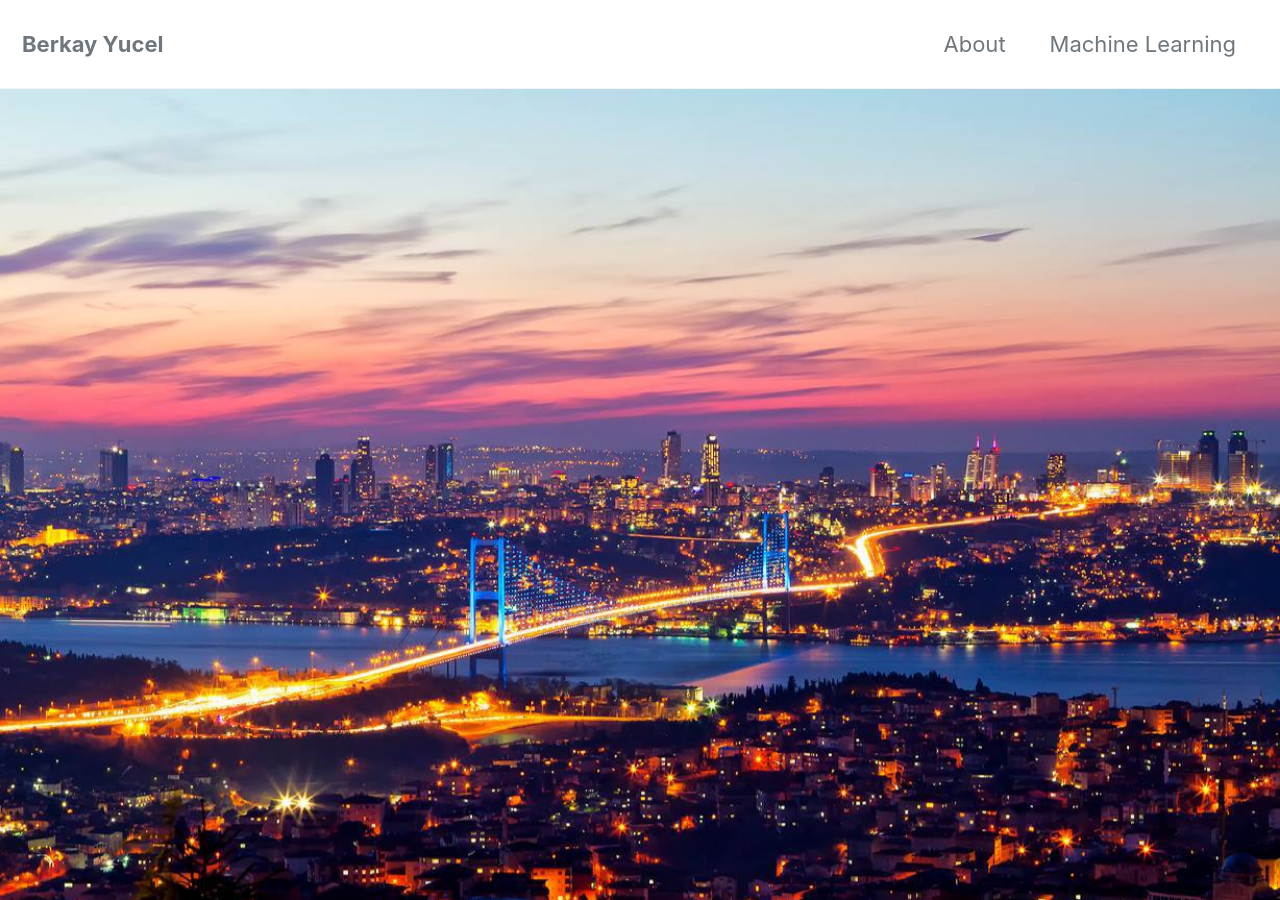
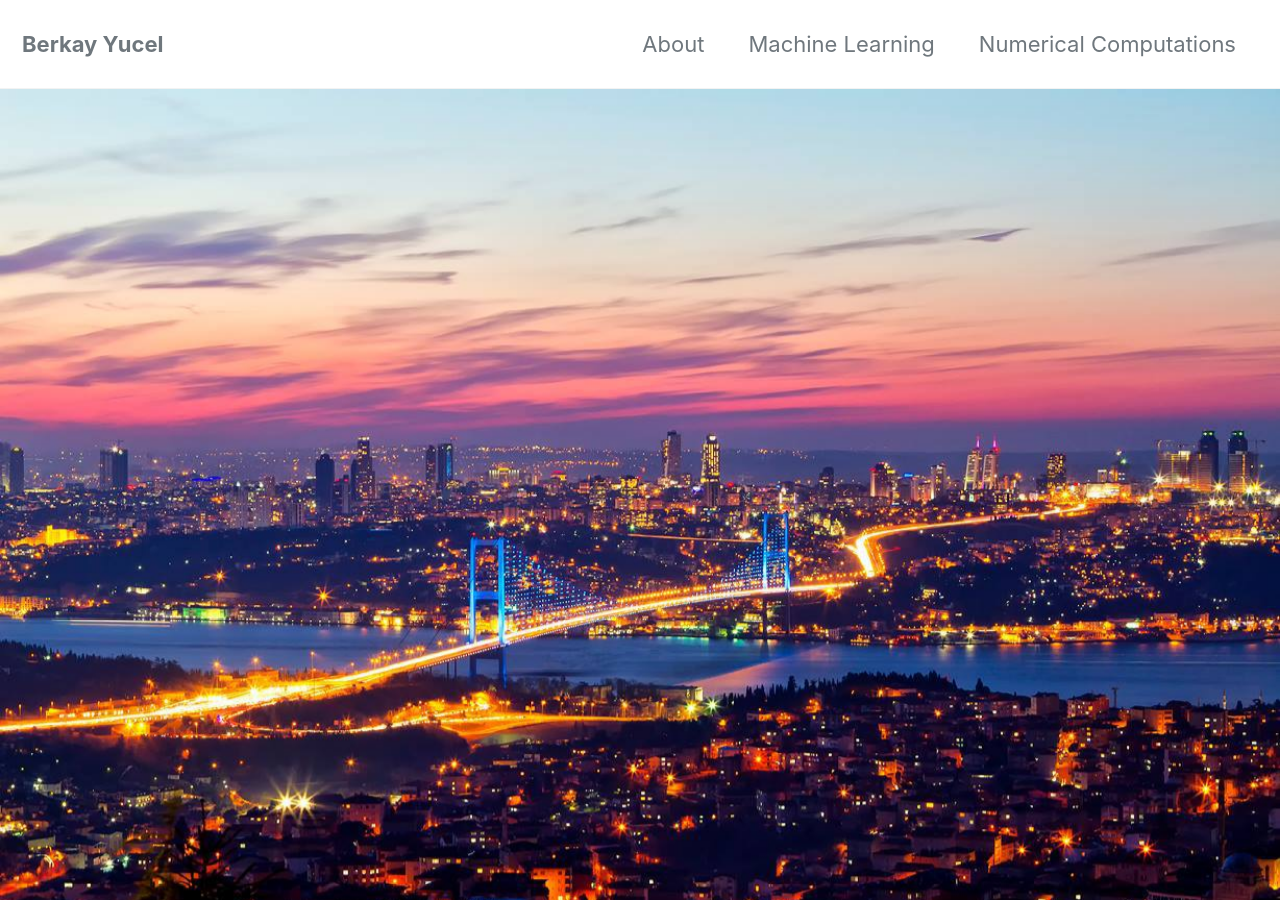
Before and after one commit to beyucel/beyucel.github.io, a Jekyll site: the page built from index.html, in a window 1280 px wide and 900 px high. Built offline with Jekyll 4.4.1, drawn with Linux system fonts in a browser that asks for light colours; cached includes are drawn as plain includes; nearby versions of some CDN libraries; the list of posts is cut into pages by our own code.

Commit message:
module added to the website

```diff
--- a/_data/navigation.yml
+++ b/_data/navigation.yml
@@ -4,6 +4,8 @@ main:
     url: /about/
   - title: "Machine Learning"
     url: /machinelearning/
+  - title: "Numerical Computations"
+    url: /numericalcomputation/
   # - title: "Sample Collections"
   #   url: /collection-archive/
   # - title: "Sitemap"
```
Also changed, not shown: _pages/machinelearnign.md (+1 -1 lines).
